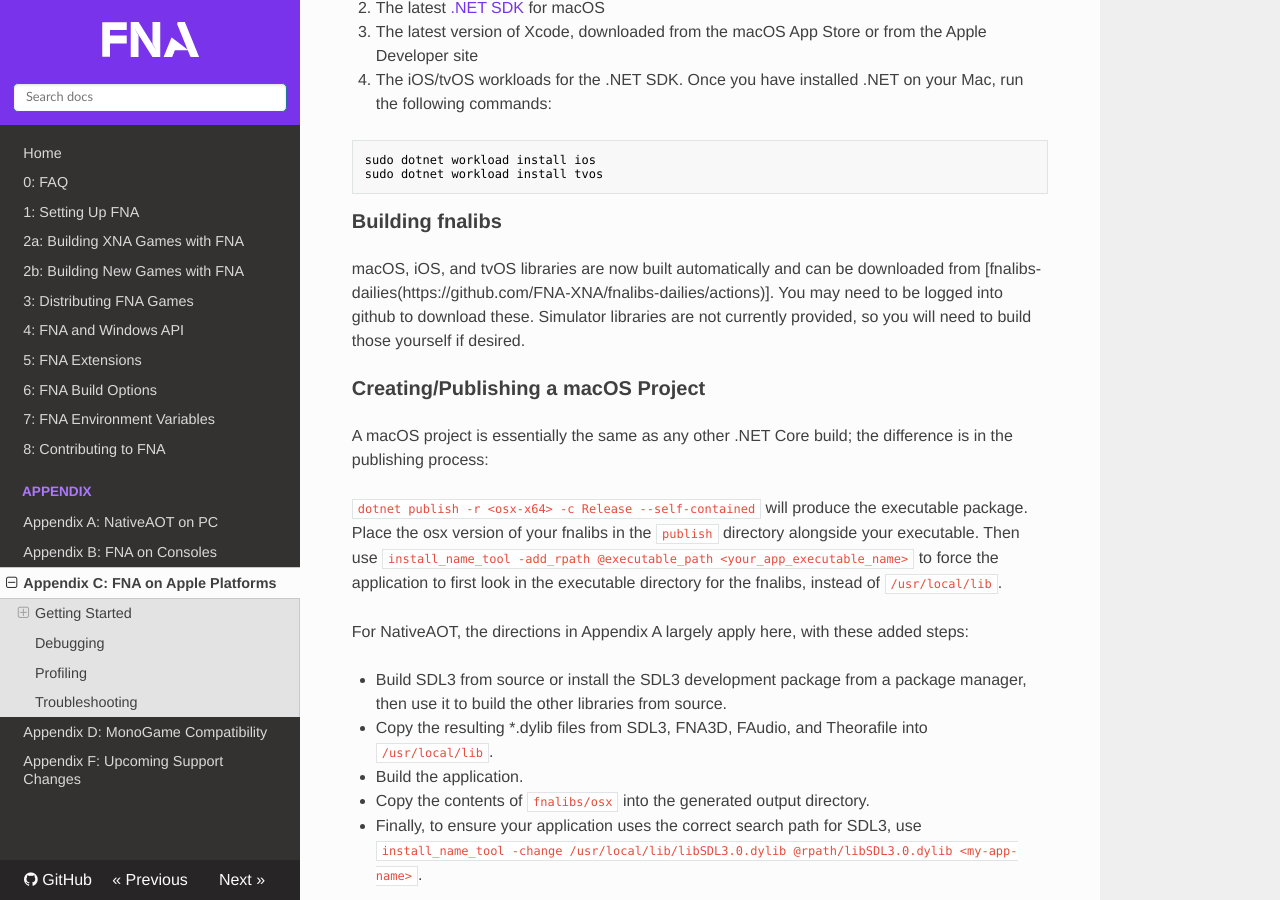
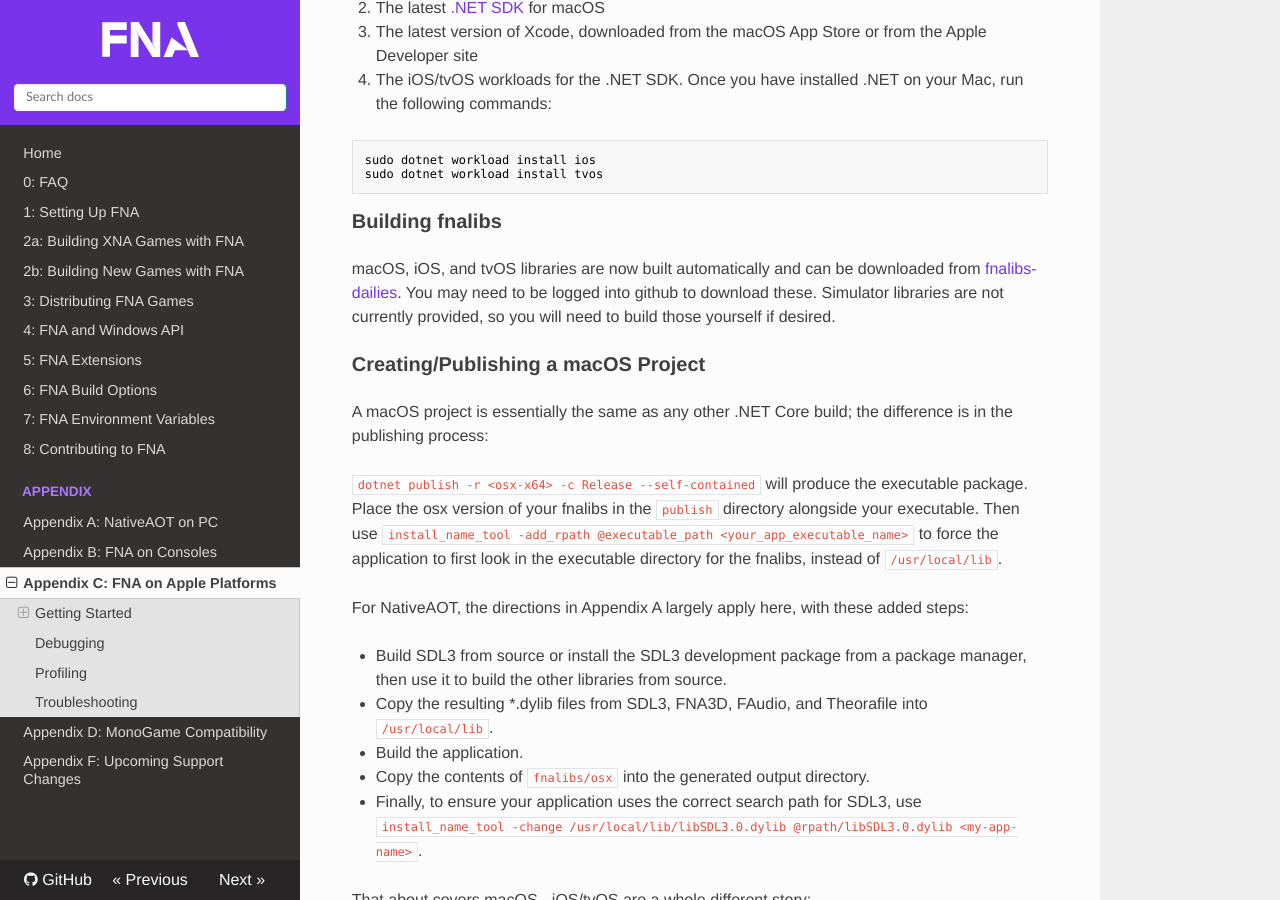
Before and after one commit to FNA-XNA/docs, an MkDocs documentation site: the page built from docs/appendix/Appendix-C:-FNA-on-Apple-Platforms.md, in a window 1280 px wide and 900 px high, scrolled down 521 px. Built offline with MkDocs 1.6.1, drawn with Linux system fonts in a browser that asks for light colours; nearby versions of some CDN libraries.

Commit message:
Typo fix for Apple docs

```diff
--- a/docs/appendix/Appendix-C:-FNA-on-Apple-Platforms.md
+++ b/docs/appendix/Appendix-C:-FNA-on-Apple-Platforms.md
@@ -22,7 +22,7 @@
 
 ### Building fnalibs
 
-macOS, iOS, and tvOS libraries are now built automatically and can be downloaded from [fnalibs-dailies(https://github.com/FNA-XNA/fnalibs-dailies/actions)].  You may need to be logged into github to download these.  Simulator libraries are not currently provided, so you will need to build those yourself if desired.
+macOS, iOS, and tvOS libraries are now built automatically and can be downloaded from [fnalibs-dailies](https://github.com/FNA-XNA/fnalibs-dailies/actions).  You may need to be logged into github to download these.  Simulator libraries are not currently provided, so you will need to build those yourself if desired.
 
 ### Creating/Publishing a macOS Project
 
```
